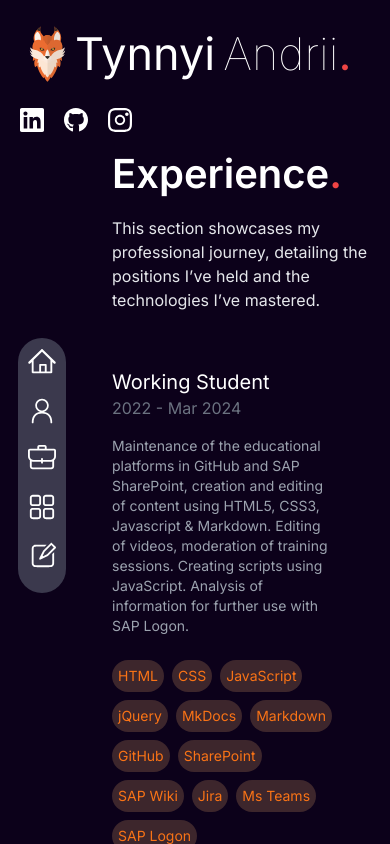
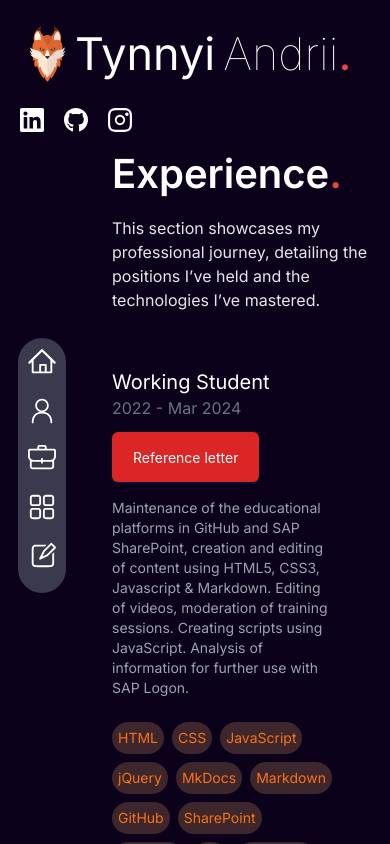
Before and after one commit to Noranmo/PortfolioMain, a Next.js app: page /my-experience in a window 390 px wide. Built offline with nearby package versions, Linux system fonts and the light colour scheme.

Commit message:
Add button with References
- also fix the home page mobile view(part 1)

```diff
--- a/app/page.tsx
+++ b/app/page.tsx
@@ -8,7 +8,7 @@ import '../style/projectItem.css'
 
 export default function Home() {
 	return (
-		<main className="flex items-center h-screen relative bg-cover bg-[url('/assets/bg-explosion.png')] overflow-auto">
+		<main className="flex items-center h-screen pl-28 xss:pl-40 relative bg-cover bg-[url('/assets/bg-explosion.png')] overflow-auto">
 			<DotsAnimation />
 			<MoustacheMan />
 			<TopLeftImage />
@@ -19,8 +19,8 @@ export default function Home() {
 
 function HomeInfoTogether() {
 	return (
-		<div className='flex flex-col gap-3 z-[10] pl-28 pt-36 '>
-			<h1 className='text-[35px] sm:text-[50px] text-white max-w-[300px] sm:max-w-[370px] md:max-w-[700px]'>
+		<div className='flex flex-col gap-3 z-[10] pt-48 '>
+			<h1 className='text-[33px] sm:text-[50px] text-white max-w-[300px] sm:max-w-[370px] md:max-w-[700px]'>
 				Hi, my name is Andrii {''}
 				<span className='text-red-500'>Frontend developer</span>
 			</h1>
--- a/components/Experience.tsx
+++ b/components/Experience.tsx
@@ -1,4 +1,5 @@
 import { ExperienceData } from '@/constants'
+import { Button } from 'antd'
 import React from 'react'
 
 function Experience() {
@@ -7,8 +8,25 @@ function Experience() {
 			{ExperienceData.map(item => (
 				<div className='flex gap-16 mb-9 mdd:mb-0'>
 					<div>
-						<div className='text-white text-xl'>{item.title}</div>
-						<div className='text-gray-500'>{item.period}</div>
+						<div className='flex flex-col gap-3 sm:gap-0 sm:flex-row mr-5'>
+							<div className='grow'>
+								<div className='text-white text-xl'>{item.title}</div>
+								<div className='text-gray-500'>{item.period}</div>
+							</div>
+							<a
+								href={
+									'https://drive.google.com/file/d/1MmrCCdNQpUyJRMbeGAzihwhkV8Nrslrg/view?usp=sharing'
+								}
+								target='_blank'
+							>
+								<Button
+									type='primary'
+									className=' text-white  px-5 py-6 rounded-md bg-red-600 hover:opacity-80 ease-out duration-300'
+								>
+									Reference letter
+								</Button>
+							</a>
+						</div>
 						<div className='text-sm mt-4 mb-6 text-gray-400'>
 							{item.description}
 						</div>
--- a/tailwind.config.ts
+++ b/tailwind.config.ts
@@ -18,6 +18,7 @@ const config: Config = {
 		},
 		screens: {
 			xs: '540px',
+			xss: '760px',
 			dm: '900px',
 			mdd: '1080px',
 			mddd: '1130px',
```
